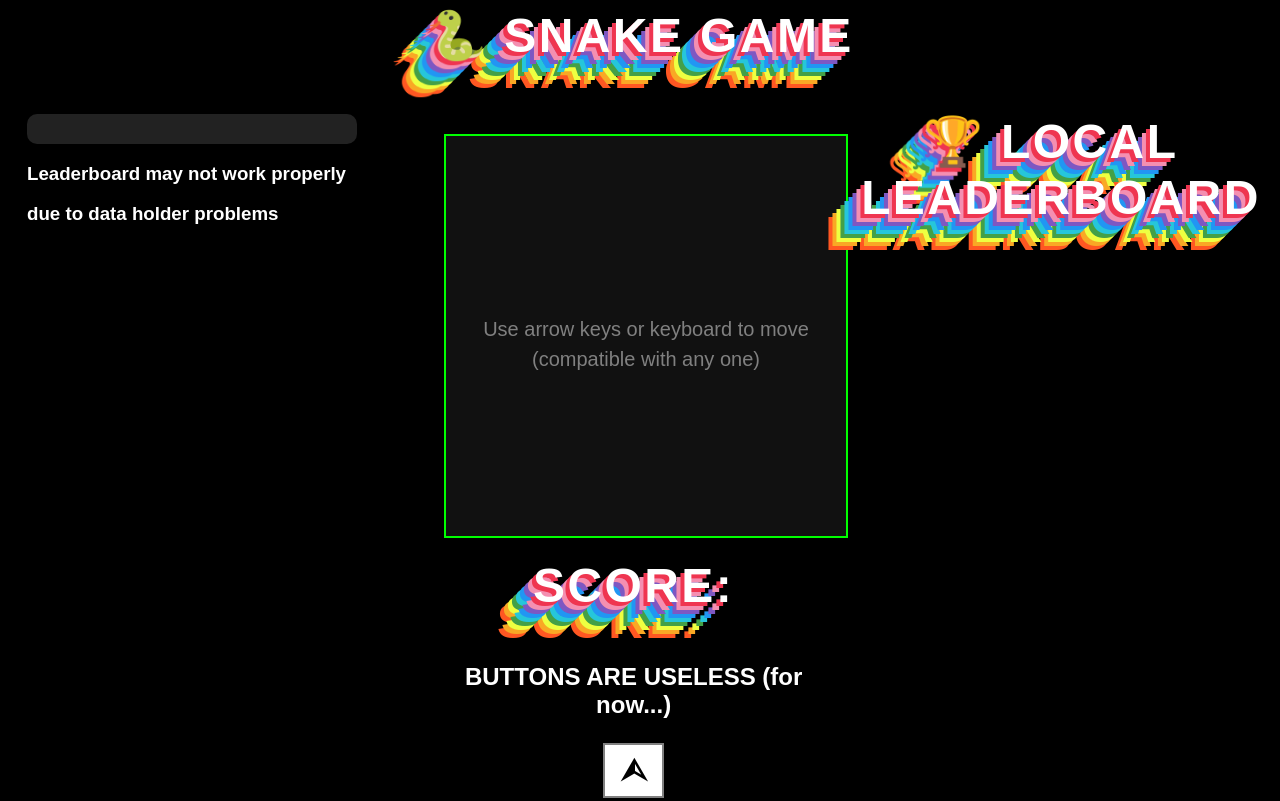
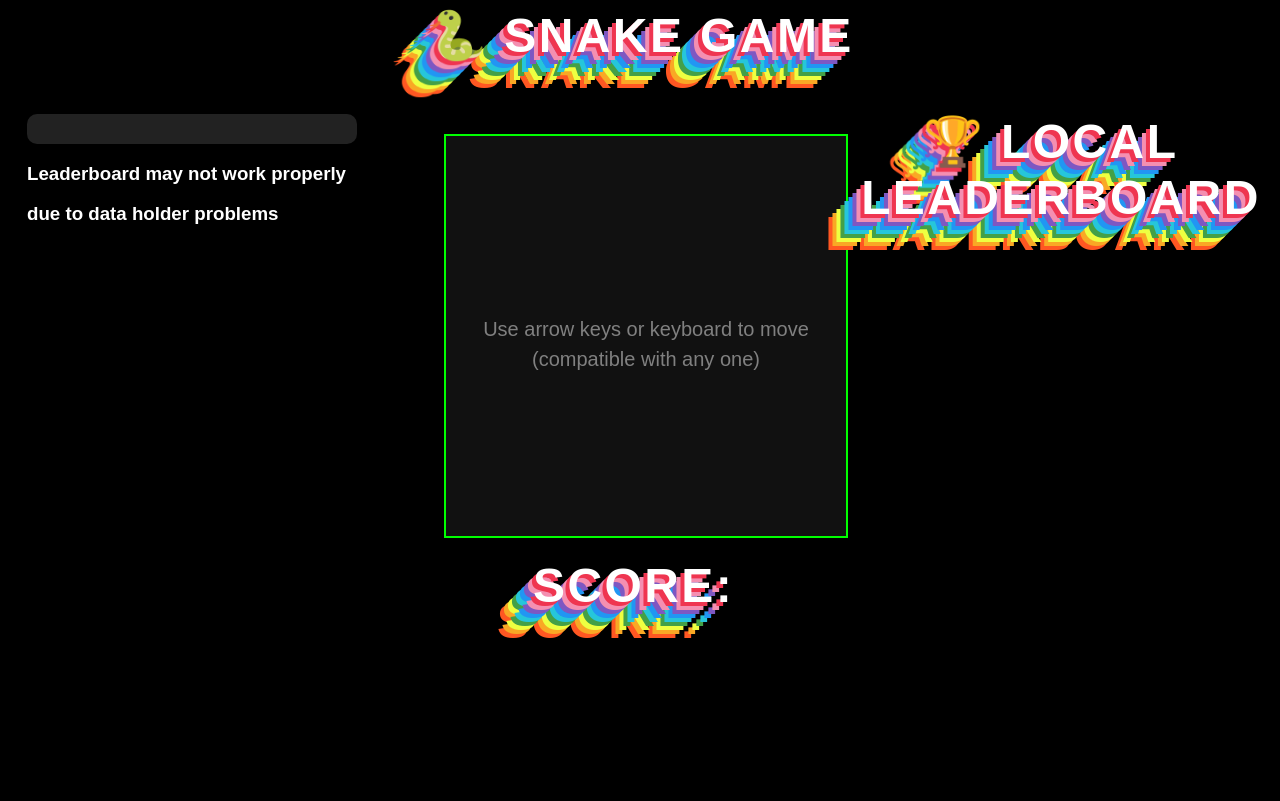
Before and after one commit to pizzasdu83/snake, a website: page index.html in a window 1280 px wide. Shown: the top 801 px of the page. Drawn offline with Linux system fonts and the light colour scheme; no server answers.

Commit message:
Alpha v2

```diff
--- a/index.html
+++ b/index.html
@@ -140,7 +140,7 @@
   <section>
   <canvas id="game" width="400" height="400"></canvas>
   <h2>Score: <span id="myText"></span></h2>
-  <h1><strong>BUTTONS ARE USELESS</strong> (for now...)</h1>
+  <!--<h1><strong>BUTTONS ARE USELESS</strong> (for now...)</h1>
   <button class="button button1" oneclick="fuckedup()"><strong>⮙</strong></button>
   <h1></h1>
   <button class="button button3" oneclick="fuckedleft()"><strong>⮘</strong></button>
@@ -148,6 +148,7 @@
   <button class="button button4"oneclick="fuckedright()"><strong>⮚</strong></button>
   <h1></h1>
   <button class="button button2"oneclick="fuckeddown()"><strong>⮛</strong></button>
+  -->
   </section>
   <section>
   <div id="lleaderboard"></div>
```
